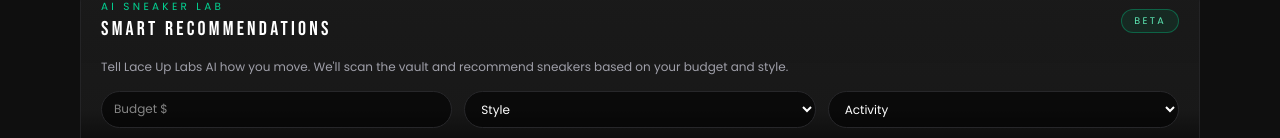
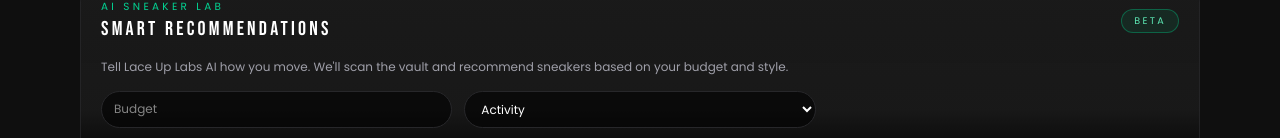
Before and after one commit to Vedant08-blip/Lace-Up-Labs, a React (Vite) app: page / in a window 1280 px wide. Shown: the part 662-800 px from the top of the page. Built offline with nearby package versions, Linux system fonts and the light colour scheme.

Commit message:
Remove style button

```diff
--- a/src/components/AIRecommendation.jsx
+++ b/src/components/AIRecommendation.jsx
@@ -45,22 +45,9 @@
           type="number"
           value={budget}
           onChange={(e) => setBudget(e.target.value)}
-          placeholder="Budget $"
+          placeholder="Budget "
           className="rounded-full bg-black/60 border border-zinc-800 px-3 py-2 outline-none focus:border-accent focus:ring-1 focus:ring-accent/60"
         />
-
-        <select
-          value={style}
-          onChange={(e) => setStyle(e.target.value)}
-          className="rounded-full bg-black/60 border border-zinc-800 px-3 py-2 outline-none focus:border-accent focus:ring-1 focus:ring-accent/60"
-        >
-          <option value="">Style</option>
-          <option value="Streetwear">Streetwear</option>
-          <option value="Streetwear">Gen-Z</option>
-          <option value="Classic">Classic</option>
-          <option value="Minimal">Minimal</option>
-          <option value="Sport">Sport</option>
-        </select>
 
         <select
           value={activity}
```
